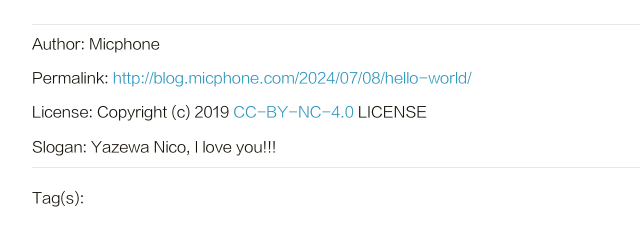
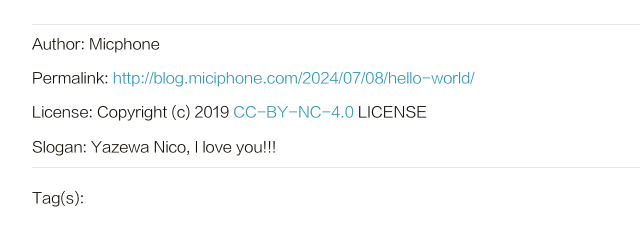
Before and after one commit to micphone/micphone.github.io, a plain HTML site: page 2024/07/08/hello-world/index.html in a window 1280 px wide. Shown: the part 1143-1383 px from the top of the page, 218-858 px from the left. Drawn offline with Linux system fonts and the light colour scheme.

Commit message:
Site updated: 2024-07-10 16:24:48

```diff
--- a/2024/07/08/hello-world/index.html
+++ b/2024/07/08/hello-world/index.html
@@ -241,7 +241,7 @@
 
                     <p class="copyright-item">
                         <span>Permalink:</span>
-                        <span><a href="http://blog.micphone.com/2024/07/08/hello-world/">http://blog.micphone.com/2024/07/08/hello-world/</a></span>
+                        <span><a href="http://blog.miciphone.com/2024/07/08/hello-world/">http://blog.miciphone.com/2024/07/08/hello-world/</a></span>
                     </p>
 
 
```
